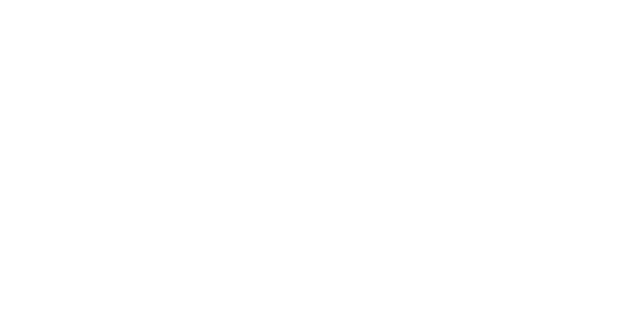
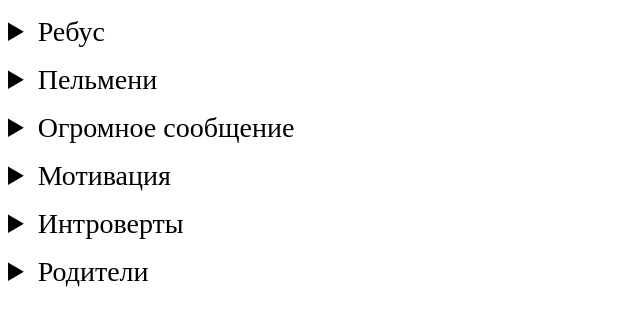
Before and after one commit to Yusi1987/cssBayan, a plain HTML site: page cssBayan/index.html in a window 1280 px wide. Shown: the whole page, without its empty margins (0-640 px from the left). Drawn offline with Linux system fonts and the light colour scheme.

Commit message:
feat: add pictures(2023-03-10 22:06:05)

```diff
--- a/cssBayan/index.html
+++ b/cssBayan/index.html
@@ -8,6 +8,42 @@
     <link rel="stylesheet" href="styles.css">
 </head>
 <body>
-
+    <section>
+        <article>
+          <details>
+            <summary>Ребус</summary>
+              <img src = "images/114-20221121_151059.jpg" alt="Ребус">
+          </details>
+        </article>
+        <article>
+            <details>
+              <summary>Пельмени</summary>
+                <img src = "images/165-20221121_151111.jpg" alt="Ребус">
+            </details>
+          </article>
+        <article>
+            <details>
+              <summary>Огромное сообщение</summary>
+                <img src = "images/185-20221121_151115.jpg" alt="Ребус">
+            </details>
+          </article>
+           <article>
+            <details>
+              <summary>Мотивация</summary>
+                <img src = "images/194-20221121_151116.jpg" alt="Ребус">
+            </details>
+          </article>
+            <article>
+            <details>
+              <summary>Интроверты</summary>
+                <img src = "images/196-20221121_151117.jpg" alt="Ребус">
+            </details>
+          </article>
+            <article>
+            <details>
+              <summary>Родители</summary>
+                <img src = "images/213-20221121_151121.jpg" alt="Ребус">
+            </details>
+          </article>
 </body>
 </html>
--- a/cssBayan/styles.css
+++ b/cssBayan/styles.css
@@ -0,0 +1,21 @@
+summary::-webkit-details-marker {
+    color: #00ACF3;
+    font-size: 125%;
+    margin-right: 2px;
+   }
+   summary:focus {
+       outline-style: none;
+   }
+   article > details > summary {
+       font-size: 28px;
+       margin-top: 16px;
+   }
+   details > p {
+       margin-left: 24px;
+   }
+   details details {
+       margin-left: 36px;
+   }
+   details details summary {
+       font-size: 16px;
+   }
```
